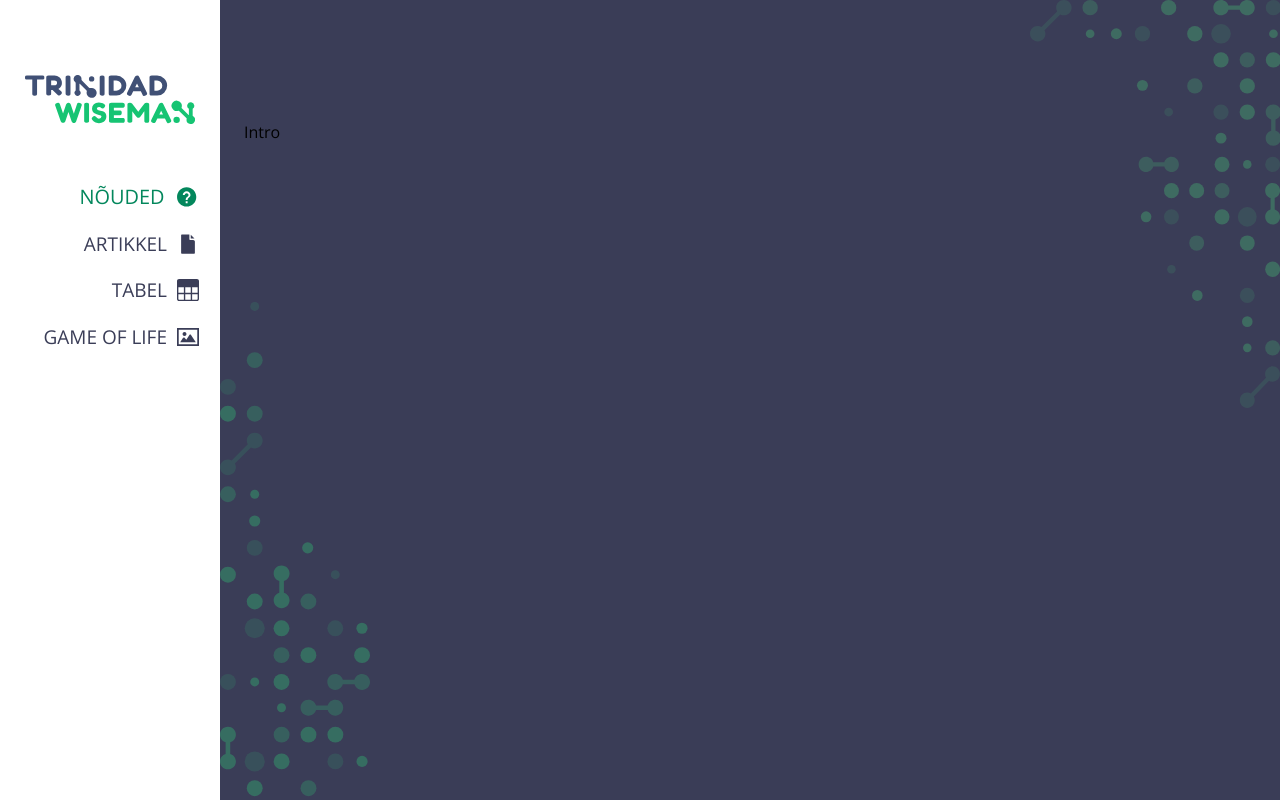
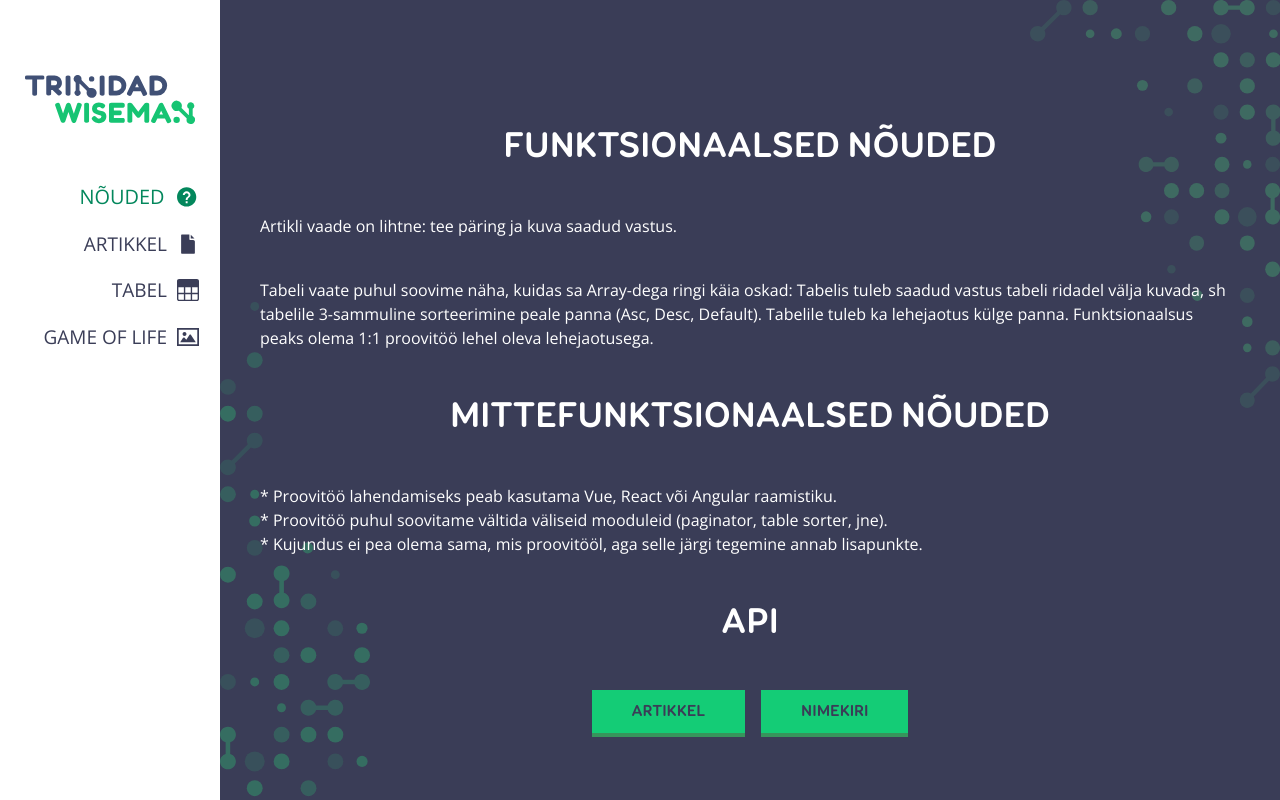
Before and after one commit to punane06/spa, a Next.js app: page /intro in a window 1280 px wide. Built offline with nearby package versions, Linux system fonts and the light colour scheme.

Commit message:
add intro content, visual; fix page scroll; add button; fix Image w

```diff
--- a/app/article/page.tsx
+++ b/app/article/page.tsx
@@ -1,8 +1,23 @@
+import { ContentContainer } from "../components/ui/ContainerProps"
+import { H1 } from "../components/ui/HeadingProps"
+import Image from 'next/image'
+
 const Article = () => {
     return (
-        <div>
-            <h1>Article</h1>
-        </div>
+        <ContentContainer>
+            <H1>Article</H1>
+            <p>intro paragraph</p>
+            <div>
+                <Image className='h-full my-0 mx-auto text-clip w-auto' src="/logo.svg" alt="Logo" width={150} height={250} priority />
+                <p>photo name</p>
+            </div>
+            <div>
+                All paragraph parts here
+            </div>
+            <div>
+                Here come tags
+            </div>
+        </ContentContainer>
     );
 };
 
--- a/app/components/Header.tsx
+++ b/app/components/Header.tsx
@@ -14,12 +14,12 @@ const Header = ({isOpen, toggleNavbar}: HeaderProps) => {
       <button onClick={toggleNavbar}>
         {
           isOpen ?
-            <Image className='h-full my-0 mx-0 text-clip' src="/close.svg" alt="BG-left" width={20} height={100} priority />
+            <Image className='h-full my-0 mx-0 text-clip w-auto'  src="/close.svg" alt="BG-left" width={20} height={100} priority />
          :
-            <Image className='h-full my-0 mx-0 text-clip' src="/burger.svg" alt="BG-left" width={20} height={100} priority />
+            <Image className='h-full my-0 mx-0 text-clip w-auto' src="/burger.svg" alt="BG-left" width={20} height={100} priority />
         }
       </button>
-      <Image className='h-full my-0 mx-auto text-clip' src="/logo.svg" alt="Logo" width={150} height={250} priority />
+      <Image className='h-full my-0 mx-auto text-clip w-auto' src="/logo.svg" alt="Logo" width={150} height={250} priority />
     </div>
   )
 }
--- a/app/components/Navbar.tsx
+++ b/app/components/Navbar.tsx
@@ -7,6 +7,7 @@ import QuestionIcon from './ui/QuestionIcon';
 import PhotoIcon from './ui/PhotoIcon';
 import FileIcon from './ui/FileIcon';
 import { usePathname } from 'next/navigation';
+import Link from 'next/link';
 
 interface NavbarProps {
   isOpen: boolean;
@@ -17,7 +18,11 @@ const Navbar = ({isOpen}: NavbarProps) => {
 
   return (
     <NavbarContainer isOpen={isOpen}>
-      {!isOpen && <Image className='w-full text-clip mt-[50px] mb-[25px]' src="/logo.svg" alt="Logo" width={100} height={100} priority /> }
+      {!isOpen &&
+        <Link href="/">
+          <Image className='text-clip mt-[50px] mb-[25px] w-auto' src="/logo.svg" alt="Logo" width={100} height={100} priority />
+        </Link>
+      }
       <ul className='mt-[50px]'>
         <NavLi isActive={currentRoute === '/intro'} >
           <a className='flex justify-end items-center' href="/intro">
--- /dev/null
+++ b/app/components/ui/ButtonProps.tsx
@@ -0,0 +1,16 @@
+import React from 'react';
+
+interface ButtonProps {
+    children: React.ReactNode;
+    className?: string;
+    isActive?: boolean;
+    onClick?: () => void;
+}
+
+export const Button = ({children, className, isActive, onClick}: ButtonProps) => {
+    return (
+        <button className={`uppercase inline-block font-booster font-bold mb-4 py-[13.5px] px-[40px] text-[16px] text-backgroundColor hover:bg-[#41e592] bg-[#14cc76] cursor-pointer transition-all duration-250 ease-out border-b-[.25rem] border-solid leading-none border-[#37945C] ${className || ''}`} onClick={onClick}>
+            {children}
+        </button>
+    );
+};
--- a/app/components/ui/ContainerProps.tsx
+++ b/app/components/ui/ContainerProps.tsx
@@ -9,9 +9,9 @@ interface ContainerProps {
 
 export const MainContainer = ({children, className}: ContainerProps) => {
     return (
-        <main className={`w-full h-screen md:ml-[220px] -z-20 py-20 px-10 relative md:pt-[120px] pb-20 md:px-6 flex ${className || ''}`}>
-            <Image className='absolute -z-10 bottom-0 left-0 object-cover h-auto' src="/bg-deco-left.svg" alt="BG-left" width={150} height={250} priority />
-            <Image className='absolute -z-10 top-0 right-0 object-cover h-auto' src="/bg-deco-right.svg" alt="BG-right" width={250} height={150} priority />
+        <main className={`w-full h-screen overflow-auto md:ml-[220px] md:py-20 md:px-10 pt-[120px] px-6 relative md:pt-[120px] mb-30  flex ${className || ''}`}>
+            <Image className='fixed md:ml-[220px] ml-0 -z-10 bottom-0 left-0 object-cover' src="/bg-deco-left.svg" alt="BG-left" width={150} height={250} priority />
+            <Image className='fixed -z-10 top-0 right-0 object-cover' src="/bg-deco-right.svg" alt="BG-right" width={250} height={150} priority />
             {children}
         </main>
     );
@@ -28,3 +28,9 @@ export const NavbarContainer = ({children, className, isOpen}: ContainerProps) =
         <div className={`w-[220px] p-[25px] text-right uppercase text-textColor  top-0 left-0 text-base md:text-[19px] overflow-auto z-40 bg-white fixed h-screen ${isOpen ? 'translate-x-0' : '-translate-x-full'} md:translate-x-0 ${className || ''}`}>{children}</div>
     );
 };
+
+export const ContentContainer = ({children, className}: ContainerProps) => {
+    return (
+        <div className={`w-full max-w-[1000px] h-full mx-auto mb-20 ${className || ''}`}>{children}</div>
+    );
+};
--- a/app/components/ui/HeadingProps.tsx
+++ b/app/components/ui/HeadingProps.tsx
@@ -14,6 +14,6 @@ export const H1 = ({children, className}: HeadingProps) => {
 
 export const H2 = ({children, className}: HeadingProps) => {
     return (
-        <h1 className={`font-booster font-bold text-[36px]  uppercase ${className || ''}`}>{children}</h1>
+        <h2 className={`font-booster flex justify-center text-center font-bold text-[24px] md:text-[36px] text-centers uppercase ${className || ''}`}>{children}</h2>
     );
 };
--- a/app/intro/page.tsx
+++ b/app/intro/page.tsx
@@ -1,8 +1,43 @@
+import Link from "next/link";
+import { Button } from "../components/ui/ButtonProps";
+import { H2 } from "../components/ui/HeadingProps";
+import { ContentContainer } from "../components/ui/ContainerProps";
+
 const Intro = () => {
     return (
-        <div>
-            <h1>Intro</h1>
-        </div>
+        <ContentContainer>
+            <H2>Funktsionaalsed nõuded</H2>
+            <p className="my-[40px]">Artikli vaade on lihtne: tee päring ja kuva saadud vastus.</p>
+            <p className="my-[40px]">Tabeli vaate puhul soovime näha, kuidas sa Array-dega ringi käia oskad:
+                Tabelis tuleb saadud vastus tabeli ridadel välja kuvada, sh tabelile 3-sammuline sorteerimine peale panna (Asc, Desc, Default).
+                Tabelile tuleb ka lehejaotus külge panna. Funktsionaalsus peaks olema 1:1 proovitöö lehel oleva lehejaotusega.</p>
+            <H2 className="">Mittefunktsionaalsed nõuded</H2>
+            <ul className="my-[40px]">
+                <li>* Proovitöö lahendamiseks peab kasutama Vue, React või Angular raamistiku.</li>
+                <li>* Proovitöö puhul soovitame vältida väliseid mooduleid (paginator, table sorter, jne).</li>
+                <li>* Kujundus ei pea olema sama, mis proovitööl, aga selle järgi tegemine annab lisapunkte.</li>
+            </ul>
+            <H2>API</H2>
+            <div className="my-[40px] flex justify-center">
+                <Link target="_blank" href={"https://proovitoo.twn.ee/api/list/972d2b8a"}>
+                    <Button  className="">Artikkel</Button>
+                </Link>
+                <Link target="_blank" href={"https://proovitoo.twn.ee/api/list"}>
+
+                <Button  className="ml-4">Nimekiri</Button>
+                </Link>
+            </div>
+            <H2 className="mt-[60px]">Materjalid</H2>
+            <div className="mt-[40px] pb-[40px] flex justify-center">
+                <Link target="_blank" href={"https://proovitoo.twn.ee/assets/fonts.zip"}>
+                    <Button className="">Font</Button>
+                </Link>
+                <Link target="_blank" href={"https://proovitoo.twn.ee/assets/graphics.zip"}>
+
+                    <Button className="ml-4">Graafika</Button>
+                </Link>
+            </div>
+        </ContentContainer>
     );
 };
 
--- a/app/layout.tsx
+++ b/app/layout.tsx
@@ -37,13 +37,12 @@ export default function RootLayout({
   const [isOpen, setIsOpen] = useState(false);
   const toggleNavbar = () => {
     setIsOpen(!isOpen);
-    console.log('toggle')
   }
 
   return (
     <html lang="en" className={`${openSans.className} ${boosterNextFY.variable}`}>
       <body
-        className={`flex h-screen bg-backgroundColor relative overflow-hidden`}
+        className={`flex h-screen text-white bg-backgroundColor relative overflow-auto`}
       >
         <Header isOpen={isOpen} toggleNavbar={toggleNavbar} />
         <Navbar isOpen={isOpen} />
```
Lines whose indentation alone changed are shown as unchanged.
